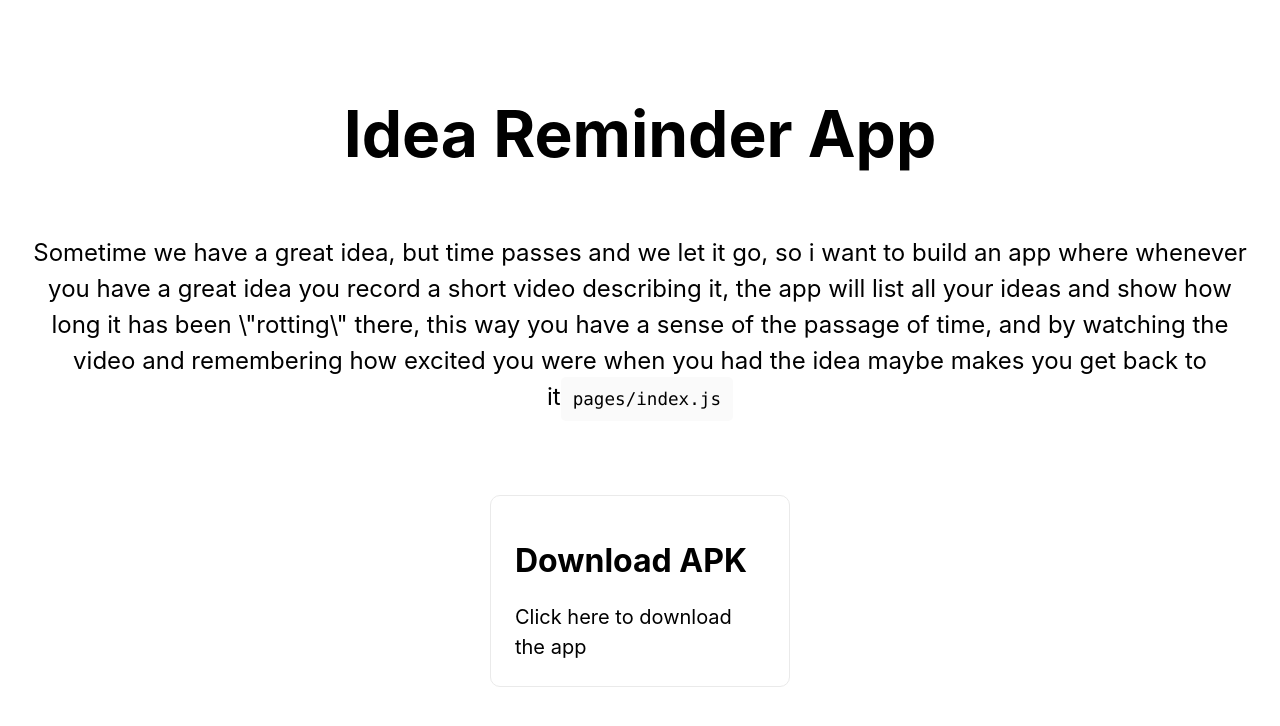
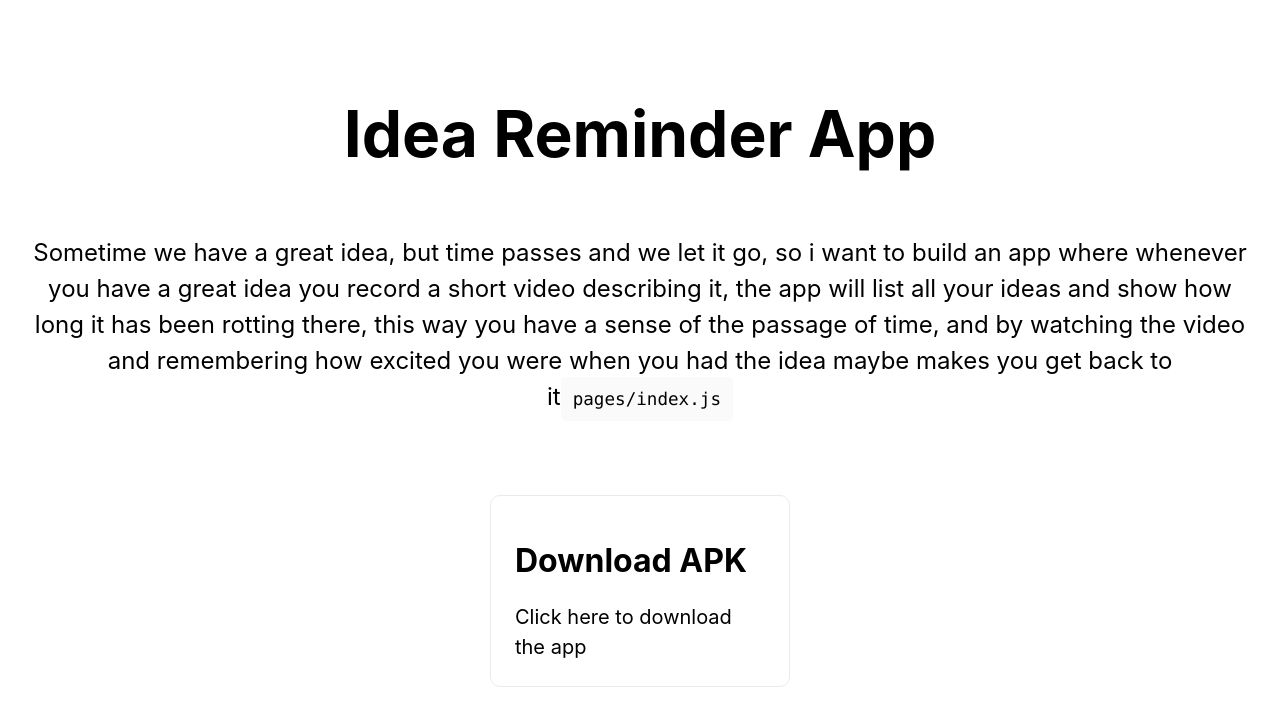
Before and after one commit to Stefuu/idearemindersite, a Next.js app: page / in a window 1280 px wide. Shown: the top 726 px of the page. Built offline with nearby package versions, Linux system fonts and the light colour scheme.

Commit message:
hackathon

```diff
--- a/pages/index.js
+++ b/pages/index.js
@@ -17,7 +17,7 @@ export default function Home() {
         </h1>
 
         <p className={styles.description}>
-        Sometime we have a great idea, but time passes and we let it go, so i want to build an app where whenever you have a great idea you record a short video describing it, the app will list all your ideas and show how long it has been \"rotting\" there, this way you have a sense of the passage of time, and by watching the video and remembering how excited you were when you had the idea maybe makes you get back to it
+        Sometime we have a great idea, but time passes and we let it go, so i want to build an app where whenever you have a great idea you record a short video describing it, the app will list all your ideas and show how long it has been rotting there, this way you have a sense of the passage of time, and by watching the video and remembering how excited you were when you had the idea maybe makes you get back to it
           <code className={styles.code}>pages/index.js</code>
         </p>
 
```
